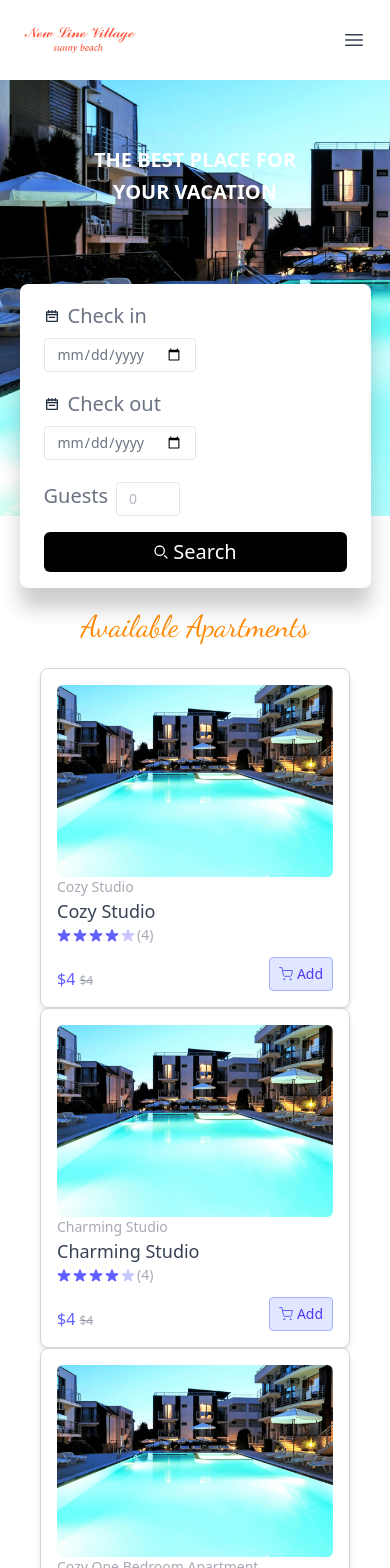
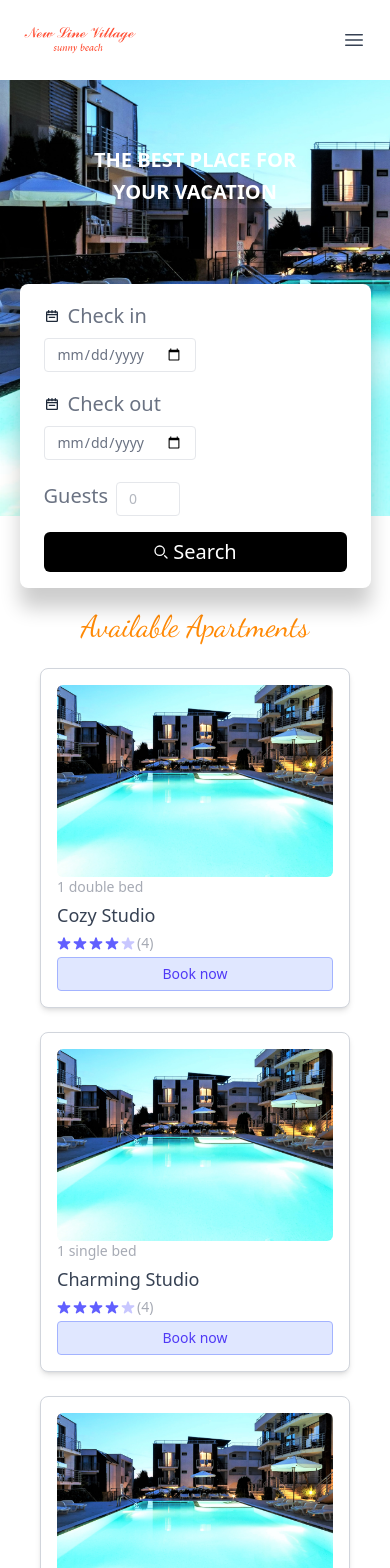
Before and after one commit to GalinaBaleva/NewLineVillage, a React (Vite) app in the folder client/: page / in a window 390 px wide. Shown: the top 1568 px of the page. Built offline with nearby package versions, Linux system fonts and the light colour scheme.

Commit message:
Changed the styles for Items on the Home page for better visualization on the mobile version.

```diff
--- a/client/src/components/Item.tsx
+++ b/client/src/components/Item.tsx
@@ -17,8 +17,8 @@ const Item = (props: Apartment) => {
             <div className="flex items-center justify-center">
                 <img className="w-full h-48 object-cover rounded-md" src={props.image} alt={props.name} />
             </div>
-            <div className="text-gray-500/60 text-sm">
-                <p>{props.name}</p>
+            <div className="text-gray-500/60 text-sm flex flex-col gap-1">
+                <p>{props.numberOfBeds} {props.typeOfBed[0]}</p>
                 <p className="text-gray-700 font-medium text-lg truncate w-full">{props.name}</p>
                 <div className="flex items-center gap-0.5">
                     {Array(5).fill('').map((_, i) => (
@@ -34,30 +34,11 @@ const Item = (props: Apartment) => {
                     ))}
                     <p>({props.rating})</p>
                 </div>
-                <div className="flex items-end justify-between mt-3">
-                    <p className="md:text-xl text-base font-medium text-indigo-500">
-                        ${props.rating} <span className="text-gray-500/60 md:text-sm text-xs line-through">${props.rating}</span>
-                    </p>
-                    <div className="text-indigo-500">
-                        {count === 0 ? (
-                            <button className="flex items-center justify-center gap-1 bg-indigo-100 border border-indigo-300 md:w-[80px] w-[64px] h-[34px] rounded text-indigo-600 font-medium" onClick={() => setCount(1)} >
-                                <svg width="14" height="14" viewBox="0 0 14 14" fill="none" xmlns="http://www.w3.org/2000/svg">
-                                    <path d="M.583.583h2.333l1.564 7.81a1.17 1.17 0 0 0 1.166.94h5.67a1.17 1.17 0 0 0 1.167-.94l.933-4.893H3.5m2.333 8.75a.583.583 0 1 1-1.167 0 .583.583 0 0 1 1.167 0m6.417 0a.583.583 0 1 1-1.167 0 .583.583 0 0 1 1.167 0" stroke="#615fff" stroke-linecap="round" stroke-linejoin="round" />
-                                </svg>
-                                Add
+
+                <div className="text-indigo-500 ">
+                    <button className="bg-indigo-100 border border-indigo-300 w-full md:w-[80px] w-[64px] h-[34px] rounded text-indigo-600 font-medium" onClick={() => setCount(1)} >
+                        Book now
                     </button>
-                        ) : (
-                            <div className="flex items-center justify-center gap-2 md:w-20 w-16 h-[34px] bg-indigo-500/25 rounded select-none">
-                                <button onClick={() => setCount((prev) => Math.max(prev - 1, 0))} className="cursor-pointer text-md px-2 h-full" >
-                                    -
-                                </button>
-                                <span className="w-5 text-center">{count}</span>
-                                <button onClick={() => setCount((prev) => prev + 1)} className="cursor-pointer text-md px-2 h-full" >
-                                    +
-                                </button>
-                            </div>
-                        )}
-                    </div>
                 </div>
             </div>
         </div>
--- a/client/src/components/Units.tsx
+++ b/client/src/components/Units.tsx
@@ -71,11 +71,9 @@ const Units = () => {
     return (
         <section className="w-full py-8 px-10 md:px-40 flex flex-col gap-6 m-auto">
             <h2 className="text-center text-3xl md:text-6xl text-orange-400 font-dancing font-[Dancing_Script]">Available Apartments</h2>
-            <div className="grid grid-cols-1 sm:grid-cols-2 md:grid-cols-3 gap-0 justify-items-center">
+            <div className="flex flex-col justify-center items-center gap-6">
                 {Object.values(typeApartments).map((apartment: Apartment) => <Item key={apartment.name} {...apartment} />)}
             </div>
-
-
         </section>
     )
 }
```
Lines whose indentation alone changed are shown as unchanged.
